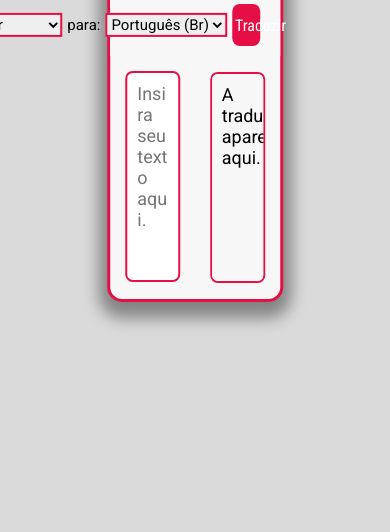
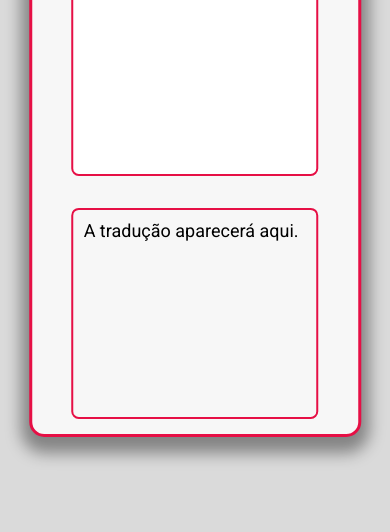
Before and after one commit to ArthurM-V/tradutor, a website: page public/index.html in a window 390 px wide. Shown: the part 312-844 px from the top of the page. Drawn offline with Linux system fonts and the light colour scheme.

Commit message:
Design responsivo

```diff
--- a/public/style.css
+++ b/public/style.css
@@ -144,3 +144,22 @@ label {
 .hidden {
   display: none;
 }
+
+@media (max-width: 600px) {
+  .container {
+    width: 85dvw;
+  }
+  .input-cont {
+    flex-direction: column;
+  }
+  .ic {
+    width: 85%;
+  }
+  .ic--1 {
+    flex-wrap: wrap;
+  }
+  #trad-btn {
+    width: 40dvw;
+    font-size: 2rem;
+  }
+}
```
